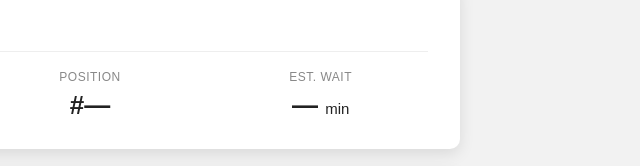
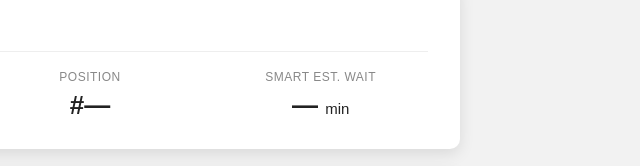
Before and after one commit to Sinders87/QueueSmart-CS-Project, a plain HTML site: page frontend/pages/queue-status.html in a window 1280 px wide. Shown: the part 192-358 px from the top of the page, 550-1190 px from the left. Drawn offline with Linux system fonts and the light colour scheme; no server answers; sample sign-in values are in the browser's storage.

Commit message:
Update queue-status.html

```diff
--- a/frontend/pages/queue-status.html
+++ b/frontend/pages/queue-status.html
@@ -34,7 +34,7 @@
         <div class="value">#<span id="positionText">—</span></div>
       </div>
       <div class="queue-stat">
-        <div class="label">Est. Wait</div>
+        <div class="label">Smart Est. Wait</div>
         <div class="value">
           <span id="waitText">—</span>
           <span style="font-size:15px; font-weight:normal"> min</span>
```
